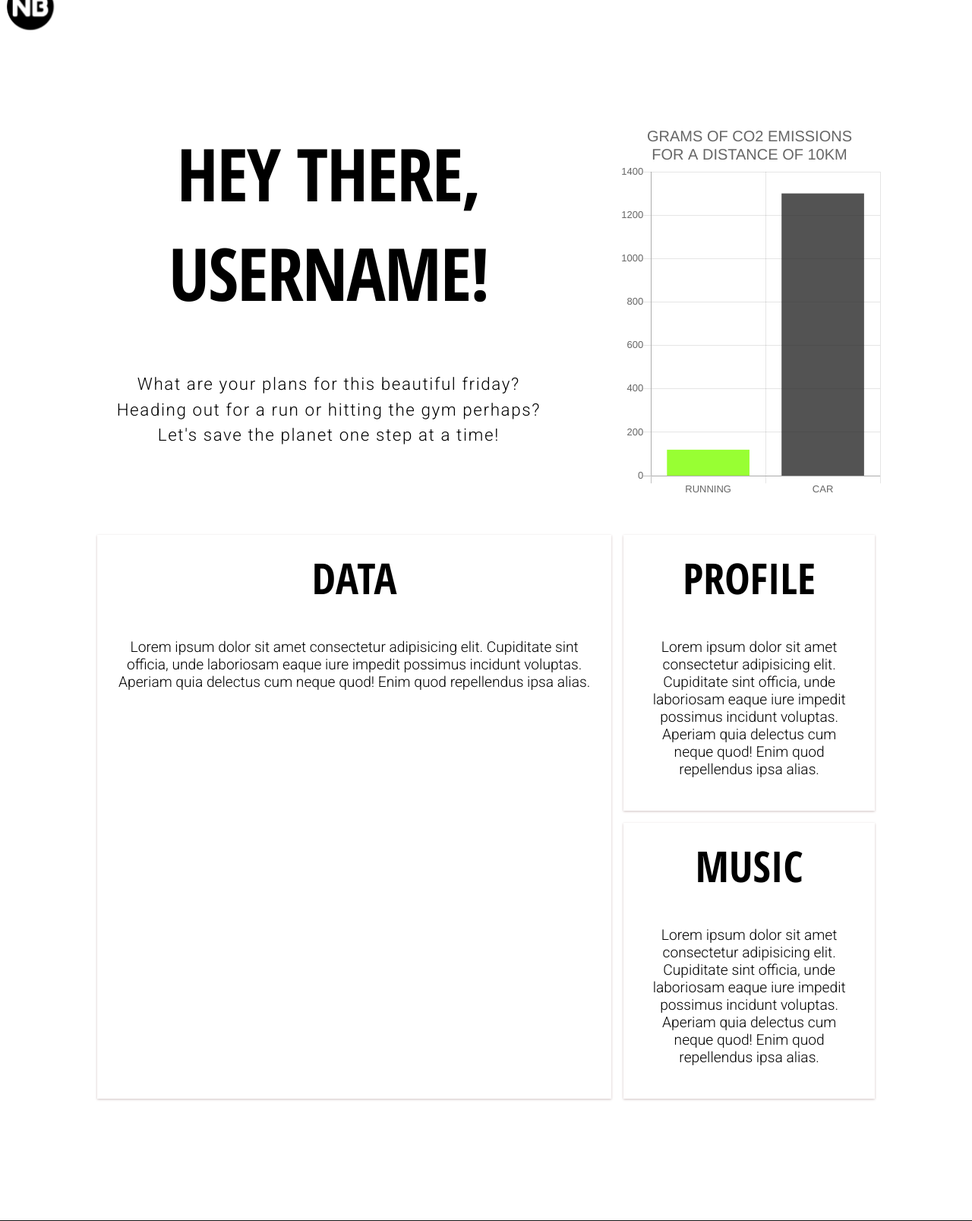
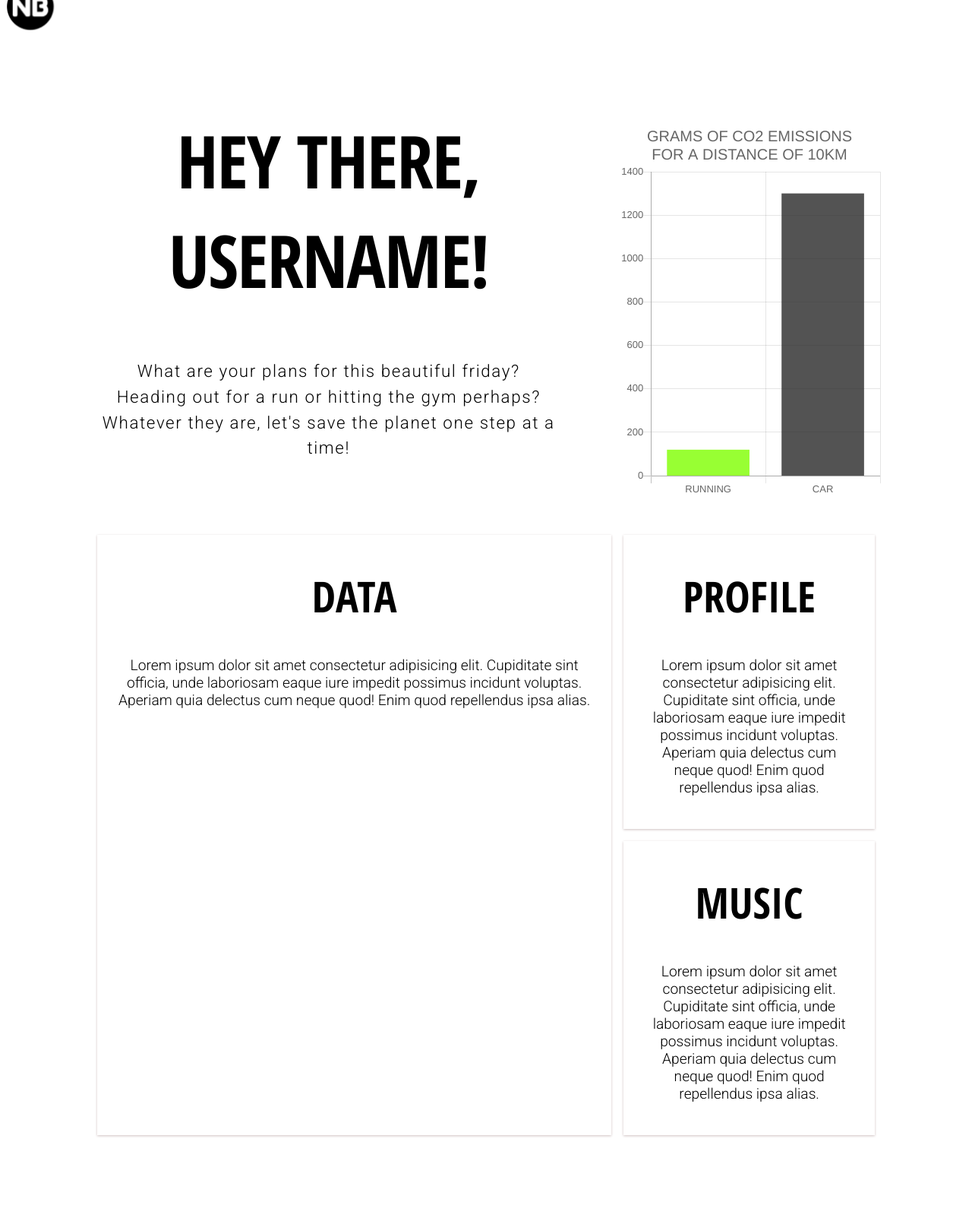
Before and after one commit to PetraSil/webappschool, a PHP site: page /dashboard.html in a window 1280 px wide. Shown: the part 32-1639 px from the top of the page at 76% size. Run offline with PHP 8.4, Linux system fonts and the light colour scheme; some libraries are stand-ins or nearby versions.

Commit message:
Tweaking

```diff
--- a/dashboard.css
+++ b/dashboard.css
@@ -67,12 +67,11 @@ a {
 
 .dashboard_section_top {
     width: 100%;
-    height: 7rem;
+    height: 10rem;
     display: flex;
     justify-content: center;
     align-items: center;
     color: black;
-
 }
 
 .dashboard_section_bottom {
@@ -145,11 +144,13 @@ a {
     padding: 0.5rem;
     margin-bottom: 0;
     margin-top: 0;
+    text-align: center;
 }
 
 .dashboard_section_bottom p {
     font-size: 1.2rem;
     padding: 1.5rem;
+    padding-top: 0;
     text-align: center;
     margin-top: 0;
     font-family: 'Roboto', sans-serif;
--- a/dashboard.html
+++ b/dashboard.html
@@ -56,7 +56,7 @@
         <div class="dashboard_section" id="dashboard_header"><h1 id="dashboard_h1">HEY THERE,<br>USERNAME!</h1><br>
         <h2 id="dashboard_h2">What are your plans for this beautiful <span id="weekday"></span>?<br>
             Heading out for a run or hitting the gym perhaps?<br>
-            Let's save the planet one step at a time!
+            Whatever they are, let's save the planet one step at a time!
         </div>
         <div class="dashboard_section" id="dashboard_databox">
             <canvas id="sportChart" width="350px" height=500px"></canvas>
--- a/dashboard.js
+++ b/dashboard.js
@@ -132,6 +132,8 @@ window.addEventListener("load", day);
 
 
 /* BAR CHART */
+const placeholder_value1 = 120;
+const placeholder_value2 = 1300;
 let chart = document.getElementById("sportChart").getContext("2d");
 Chart.defaults.global.animation.duration = 5000;
 Chart.defaults.global.defaultFontSize = 13;
@@ -144,7 +146,7 @@ const co2Chart = new Chart(chart, {
             {
                 label: "GRAMS OF Co2 EMISSISONS",
                 data: [
-                    120, 1300
+                    placeholder_value1, placeholder_value2
                 ],
                 backgroundColor: [
                     "rgba(127, 255, 0, 0.8)",
```
